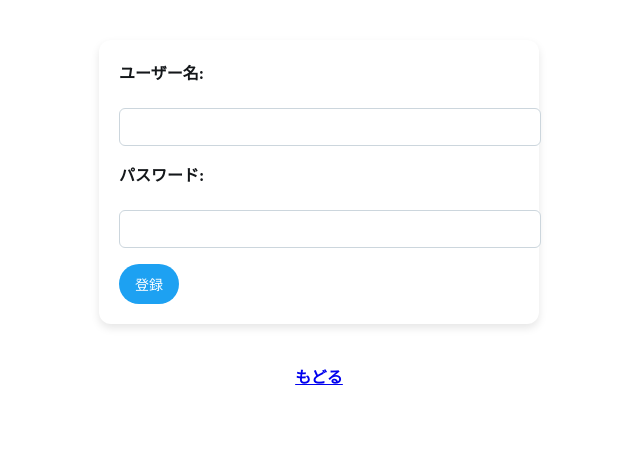
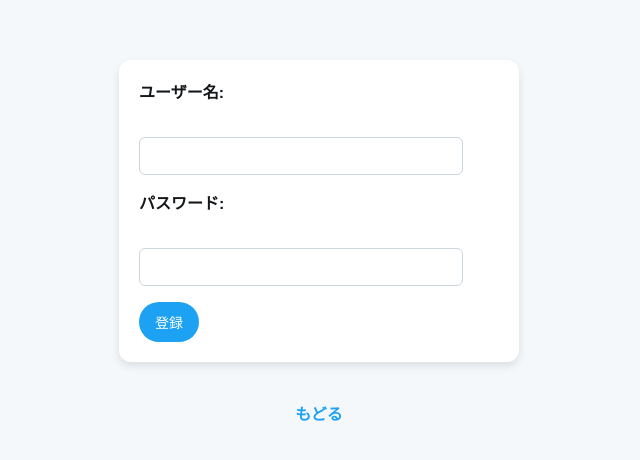
Before and after one commit to knmlhub/25_medi_renew, a Flask app: page /register in a window 1280 px wide. Shown: the top 460 px of the page, without its empty margins (321-961 px from the left). Run offline with Flask 3, Linux system fonts and the light colour scheme; some libraries are stand-ins or nearby versions.

Commit message:
add CSS, fix bug

```diff
--- a/app.py
+++ b/app.py
@@ -214,6 +214,9 @@ def create():
     text = request.form.get("text")
     date = request.form.get("date")
 
+    if not title or not text or not date:
+        return render_template("new.html", error_empty=True, form=request.form)
+
     query = """
         INSERT INTO diary (user_id, title, text, date)
         VALUES (%s, %s, %s, %s)
--- a/static/styles2.css
+++ b/static/styles2.css
@@ -1,4 +1,15 @@
-/* フォームの全体レイアウト */
+* {
+    margin: 0;
+    padding: 0;
+    box-sizing: border-box;
+}
+
+header {
+    background-color: #1da1f2;
+    padding: 10px 20px;
+    color: white;
+}
+
 form {
     background-color: white;
     padding: 20px;
@@ -8,7 +19,7 @@ form {
     margin: 40px auto;
 }
 
-/* ラベルのスタイル */
+
 label {
     font-weight: bold;
     display: block;
@@ -16,10 +27,10 @@ label {
     color: #14171a;
 }
 
-/* テキスト入力欄 */
+
 input[type="text"],
 input[type="password"] {
-    width: 100%;
+    width: 90%;
     padding: 10px;
     margin-bottom: 16px;
     border: 1px solid #ccd6dd;
@@ -27,7 +38,6 @@ input[type="password"] {
     font-size: 14px;
 }
 
-/* 送信ボタン */
 input[type="submit"] {
     background-color: #1da1f2;
     color: white;
@@ -43,7 +53,6 @@ input[type="submit"]:hover {
     background-color: #0d8ddb;
 }
 
-/* 下部リンク（新規登録・戻る） */
 .form-links {
     text-align: center;
     margin-top: 20px;
@@ -53,3 +62,17 @@ input[type="submit"]:hover {
     margin: 0 10px;
     font-weight: bold;
 }
+
+body {
+    font-family: 'Helvetica Neue', Helvetica, Arial, sans-serif;
+    background-color: #f5f8fa;
+    color: #14171a;
+    line-height: 1.6;
+    padding: 20px;
+}
+
+a {
+    color: #1da1f2;
+    text-decoration: none;
+    margin-right: 10px;
+}
```
Also changed, not shown: templates/new.html (+3 -5 lines).
